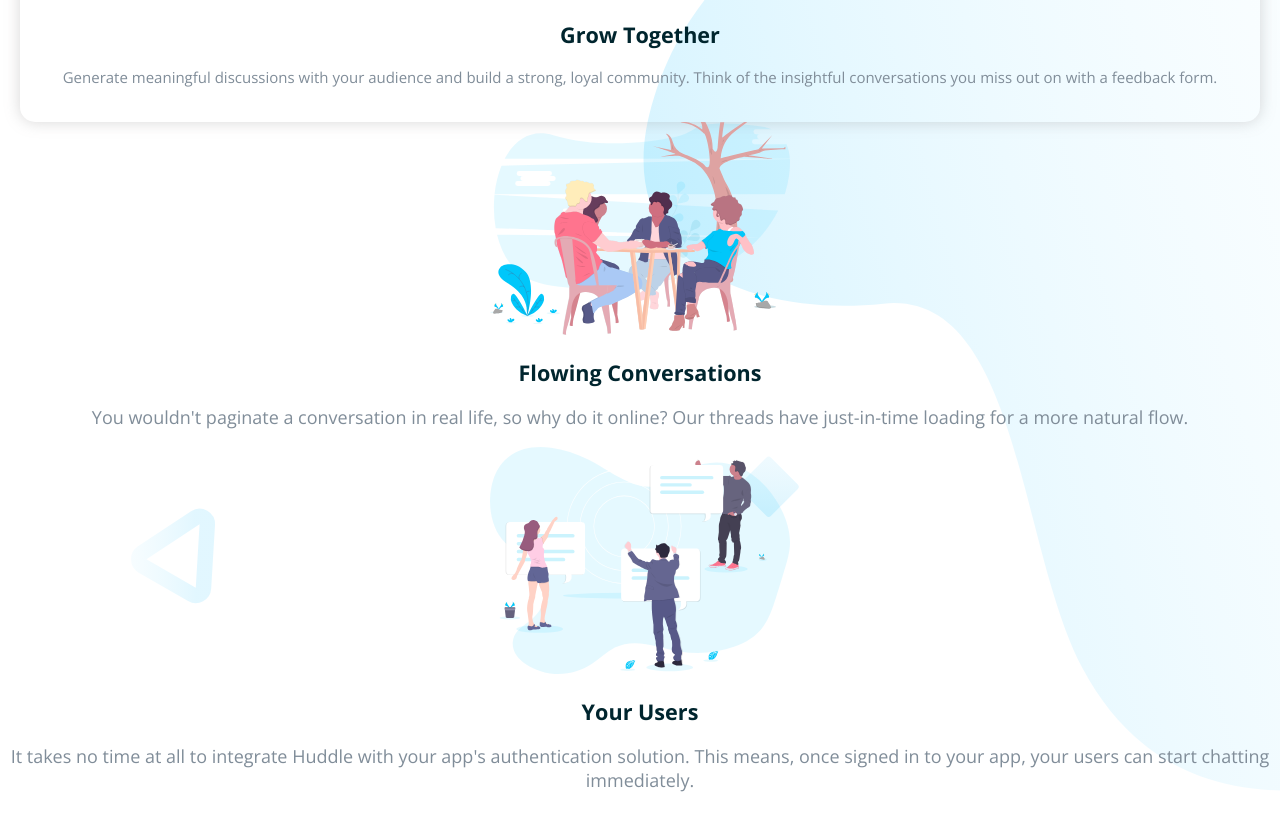
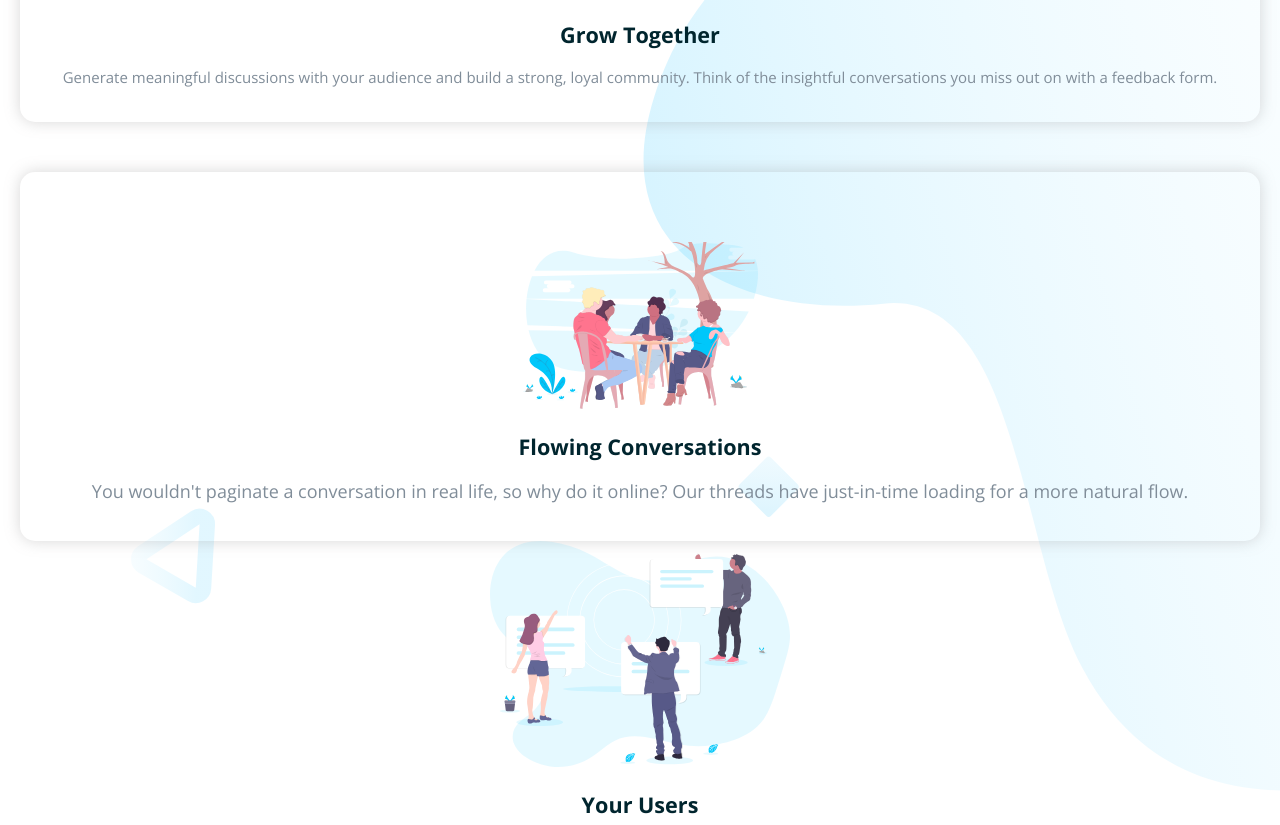
Before and after one commit to CrypticMango/huddle-landing-page-with-alternating-feature-blocks, a plain HTML site: page index.html in a window 1280 px wide. Shown: the part 1036-1861 px from the top of the page. Drawn offline with nearby package versions, Linux system fonts and the light colour scheme.

Commit message:
styled flowing-conversation-card

```diff
--- a/index.html
+++ b/index.html
@@ -107,6 +107,7 @@
 					src="/images/illustration-flowing-conversation.svg"
 					alt="having-conversation"
 					aria-label="people-having-conversation"
+          id="flowing-pic"
 				/>
 
 				<h2>Flowing Conversations</h2>
--- a/style.css
+++ b/style.css
@@ -106,6 +106,22 @@ button {
 
 /*flowing conversations card styling*/
 
+#flowing-pic {
+    width: 235px;
+}
+
+#flowing-conversations-card {
+    margin: 50px 20px 0px 20px;
+    padding: 70px 25px 20px 25px;
+    border-radius: 15px;
+    box-shadow: 0px 0px 15px rgba(145, 143, 143, 0.356);
+}
+
+#grow-together-card p {
+    font-size: 15px;
+    padding: 0px 5px 0px 5px;
+}
+
 /*you users card styling*/
 
 /*bottom section styling*/
```
